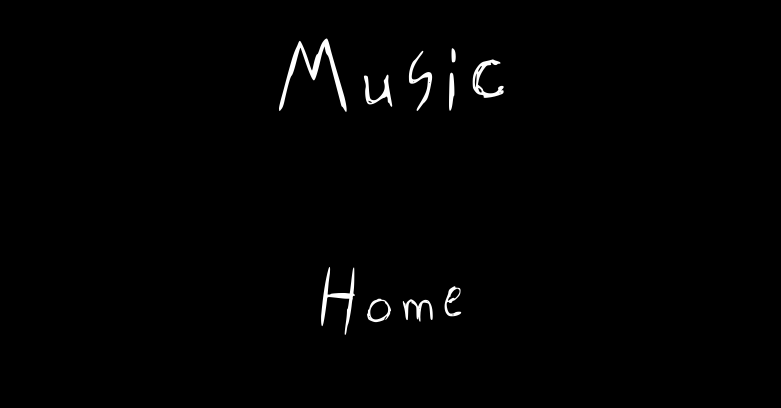
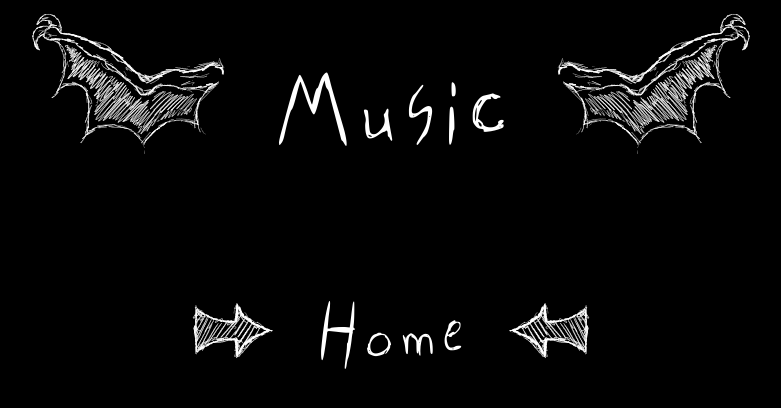
Before and after one commit to curtislacey/Website, a plain HTML site: page music.html in a window 1280 px wide. Shown: the whole page, without its empty margins (249-1030 px from the left). Drawn offline with Linux system fonts and the light colour scheme; files whose address does not match are found by name.

Commit message:
Update music.html

```diff
--- a/music.html
+++ b/music.html
@@ -22,10 +22,16 @@
 </head>
 
 <body>
-    <h1>Music</h1>
+    <h1>
+        <img src="images/headerwing.png" alt = "wing">
+        Music
+        <img src="images/headerwingF.png" alt = "wingF">
+    </h1>
 
     <div class = "bodytext">
-        <a style = "font-size: 200%;" href="index.html" target="_self">Home</a>
+        <img src="images/arrow.png" alt = "arrow">
+        <a style = "font-size: 200%; display: inline;" href="index.html" target="_self">Home</a>
+        <img src="images/arrowF.png" alt = "arrowF">
     </div>
 </body>
 
```
